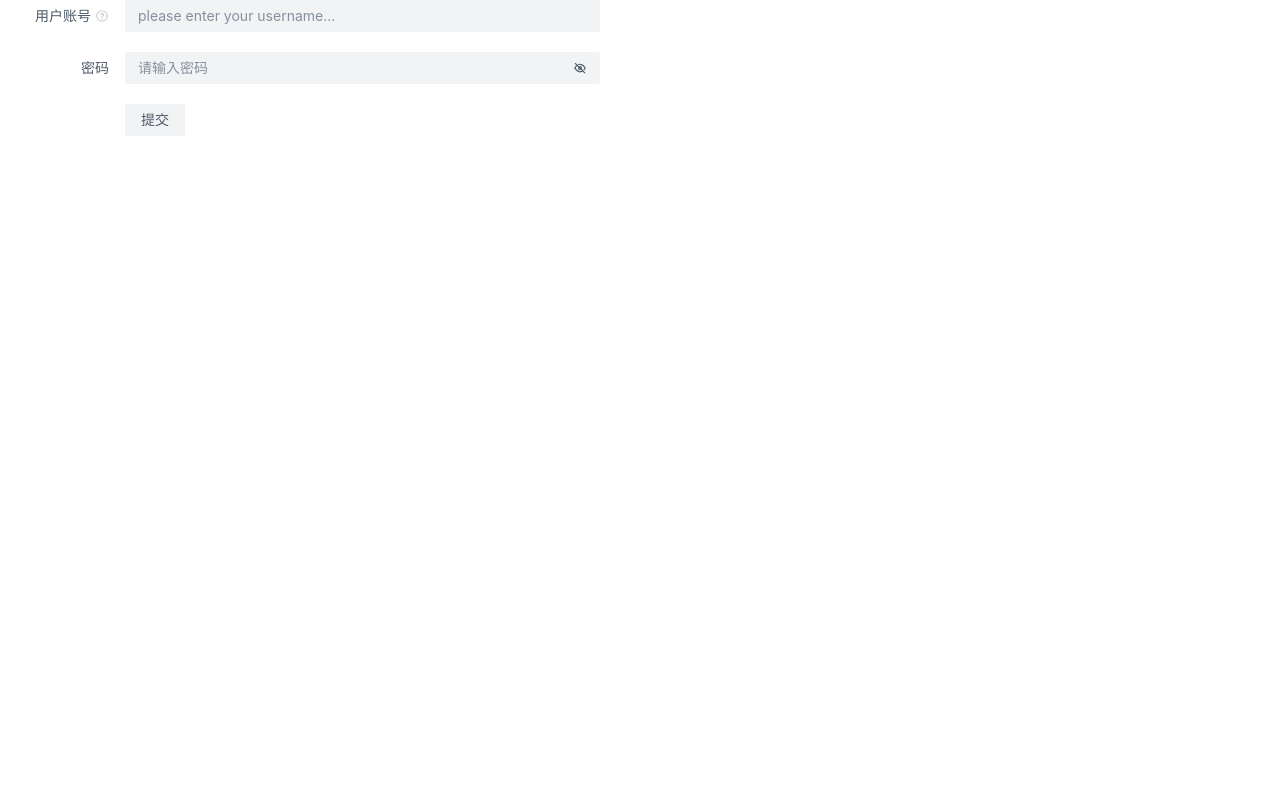
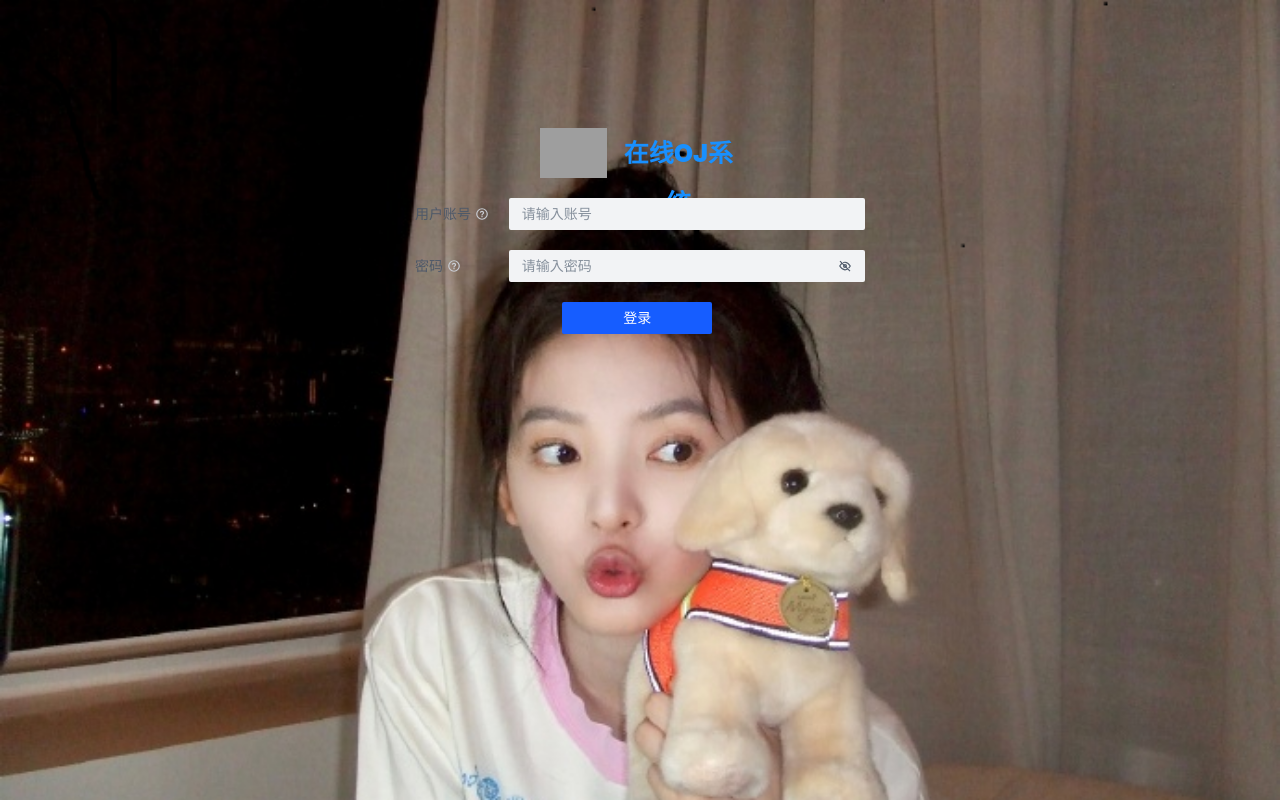
Before and after one commit to DTNightWatchman/yt-oj-project, a Vue app in the folder ytoj-frontend/: page /user/login in a window 1280 px wide. Built offline with nearby package versions, Linux system fonts and the light colour scheme.

Commit message:
前端登录页实现

```diff
--- a/ytoj-frontend/src/layouts/UserLayout.vue
+++ b/ytoj-frontend/src/layouts/UserLayout.vue
@@ -1,7 +1,5 @@
 <template>
-  <div id="userLayout">
-    <router-view />
-  </div>
+  <router-view />
 </template>
 
 <style scoped>
--- a/ytoj-frontend/src/views/user/UserLoginView.vue
+++ b/ytoj-frontend/src/views/user/UserLoginView.vue
@@ -1,22 +1,50 @@
 <template>
-  <div class="userLoginView">
-    <a-form :model="form" :style="{ width: '600px' }" @submit="handleSubmit">
+  <div id="userLayout" class="userLoginView">
+    <div id="contentClass">
+      <div
+        class="logoClass"
+        :style="{
+          maxWidth: '200px',
+          textAlign: 'center',
+          margin: '0 auto',
+        }"
+      >
+        <img
+          class="logo"
+          src="http://127.0.0.1:9000/oj-object-bucket/1691314587255.png?X-Amz-Algorithm=AWS4-HMAC-SHA256&X-Amz-Credential=oj-project-user%2F20230806%2Fus-east-1%2Fs3%2Faws4_request&X-Amz-Date=20230806T094302Z&X-Amz-Expires=604800&X-Amz-SignedHeaders=host&X-Amz-Signature=c5d9f58b952a3d6b5f1ffa11a153d4485c043e3bae7e4118c046f2d0656cdf12"
+        />
+        <div style="max-width: 140px" class="title">在线OJ系统</div>
+      </div>
+      <a-form
+        label-align="left"
+        :model="form"
+        :style="{
+          maxWidth: '450px',
+          textAlign: 'center',
+          margin: '0 auto',
+          marginTop: '20px',
+        }"
+        @submit="handleSubmit"
+      >
         <a-form-item field="userAccount" tooltip="请输入账号" label="用户账号">
-        <a-input
-          v-model="form.userAccount"
-          placeholder="please enter your username..."
-        />
+          <a-input v-model="form.userAccount" placeholder="请输入账号" />
         </a-form-item>
-      <a-form-item field="userPassword" label="密码">
+        <a-form-item field="userPassword" tooltip="请输入密码" label="密码">
           <a-input-password
             v-model="form.userPassword"
             placeholder="请输入密码"
           />
         </a-form-item>
         <a-form-item>
-        <a-button html-type="submit">提交</a-button>
+          <a-button
+            type="primary"
+            html-type="submit"
+            style="margin-left: 15%; width: 150px"
+            >登录
+          </a-button>
         </a-form-item>
       </a-form>
+    </div>
   </div>
 </template>
 <script setup lang="ts">
@@ -48,6 +76,35 @@ const handleSubmit = async () => {
   } catch (e) {
     message.error("登录服务异常");
   }
-  alert(JSON.stringify(form));
+  // alert(JSON.stringify(form));
 };
 </script>
+
+<style>
+#userLayout {
+  height: 100vh;
+  background: url("../../assets/loginBackground.png") 0% 0% / 100% 100%;
+}
+
+#contentClass {
+  padding: 10%;
+}
+
+.logoClass {
+  display: flex;
+  height: 50px;
+  text-align: center;
+}
+
+.logoClass .logo {
+  margin-right: 10px;
+}
+
+.logoClass .title {
+  text-align: center;
+  font-size: 25px;
+  font-weight: 1000;
+  line-height: 50px;
+  color: rgb(24, 144, 255);
+}
+</style>
```
Also changed, not shown: ytoj-frontend/src/assets/loginBackground.png (added). Lines whose indentation alone changed are shown as unchanged.
